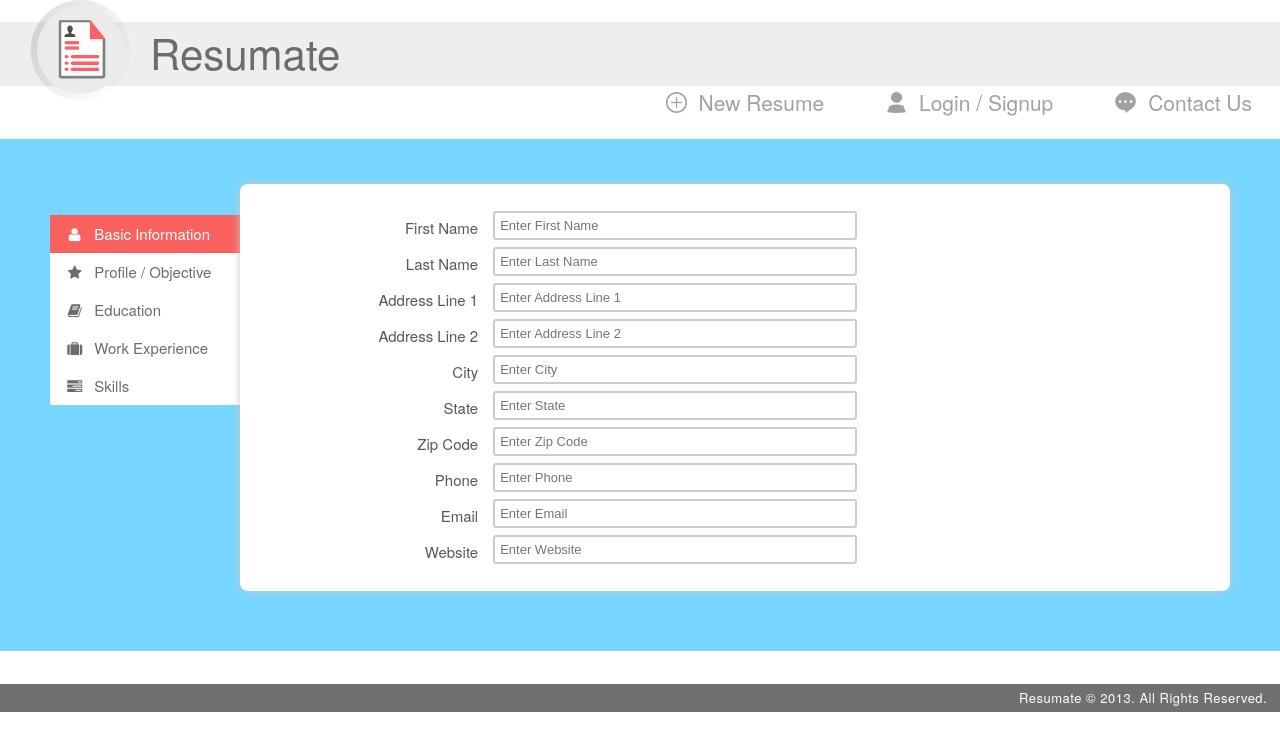
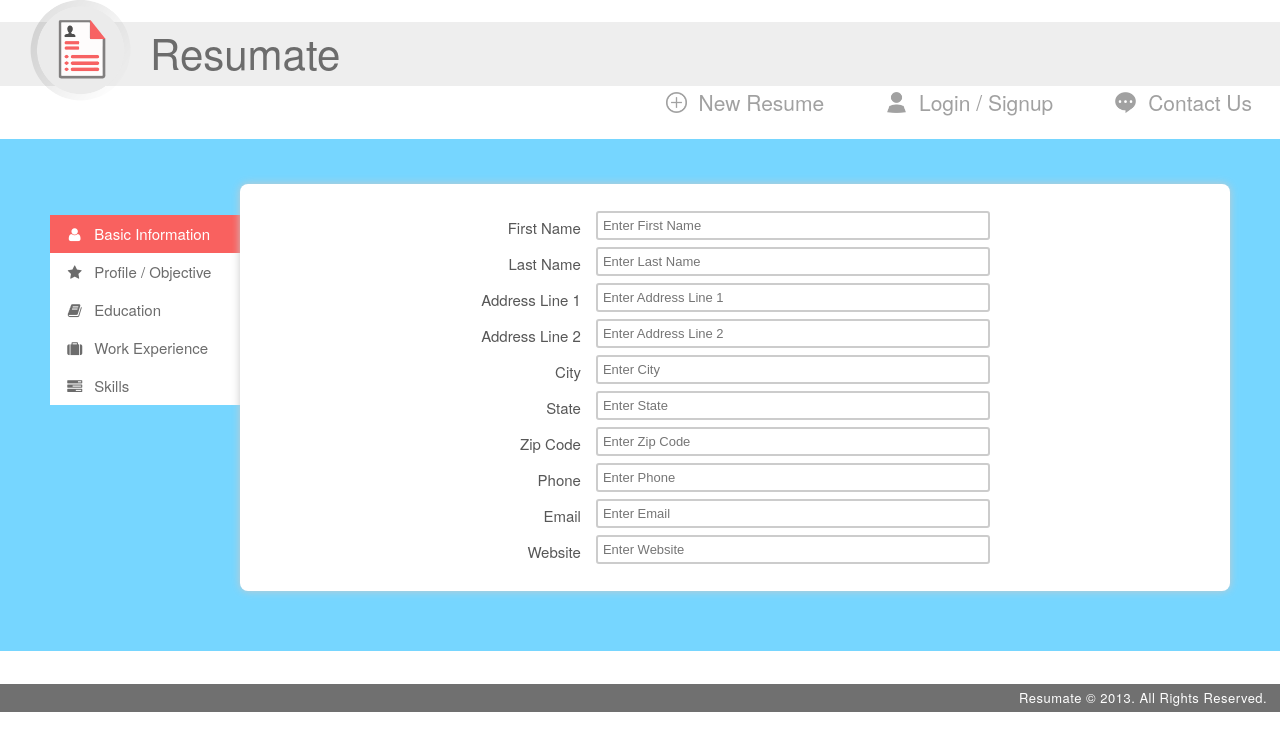
Before and after one commit to dorisxian/Resumate, a PHP site: page /NewResume.html in a window 1280 px wide. Shown: the part 29-780 px from the top of the page. Run offline with PHP 8.4, Linux system fonts and the light colour scheme.

Commit message:
improved on forms when resize

```diff
--- a/NewResume.html
+++ b/NewResume.html
@@ -76,7 +76,7 @@
 					<p><label>Minor</label><input type="text" name="min" placeholder="Enter minor if applicable"></p>
 					<p><label>GPA</label><input type="text" name="gpa" placeholder="Enter GPA"></p>
 					<p><label>Relevant Course Work</label><input type="text" name="courses" placeholder="Enter relevant course work"></p>
-					<p><label>Honors/Academic Achievements</label><input type="text" name="hnrs" placeholder="Enter honors/achievements while at school"></p>
+					<p><label>Honors/Achievements</label><input type="text" name="hnrs" placeholder="Enter honors/achievements while at school"></p>
 				</div>
 			</form>
 			<form id="work-form" class="formblock hidden">
@@ -96,10 +96,7 @@
 				<h4>Skills</h4>
 				<p><label>Relevant Skills</label><input type="text" name="skills" placeholder="Enter relevant skills"></p>
 				<p><label>Relevant Expertise</label><input type="text" name="expertise" placeholder="Enter your relevant expertise"></p>
-
 			</form>
-
-
 
 			<form id="addl-form" class="formblock hidden">
 				<h4>Additional Information</h4>
--- a/css/newresume.css
+++ b/css/newresume.css
@@ -70,28 +70,29 @@
 	font-size: 13px;
 	margin-left: 15px;
 	width: 60%;
-	max-width: 350px;
+	max-width: 380px;
 	outline: none;
 }
 #form p{
 	margin: 7px;
 }
 label{
-	width: 20%;
-	min-width: 100px;
+	width: 32%;
 	text-align: right;
 	float: left;
 	line-height: 23px;
 	padding: 5px 0;
 }
 
-@media (max-width: 700px){
+@media (max-width: 920px){
 	label{
 		width: 100%;
+		display: block;
 		float: none;
+		text-align: left;
 	}
 	#form input{
-		width: 95%;
+		width: 90%;
 		margin-left: 0;
 	}
 
```
